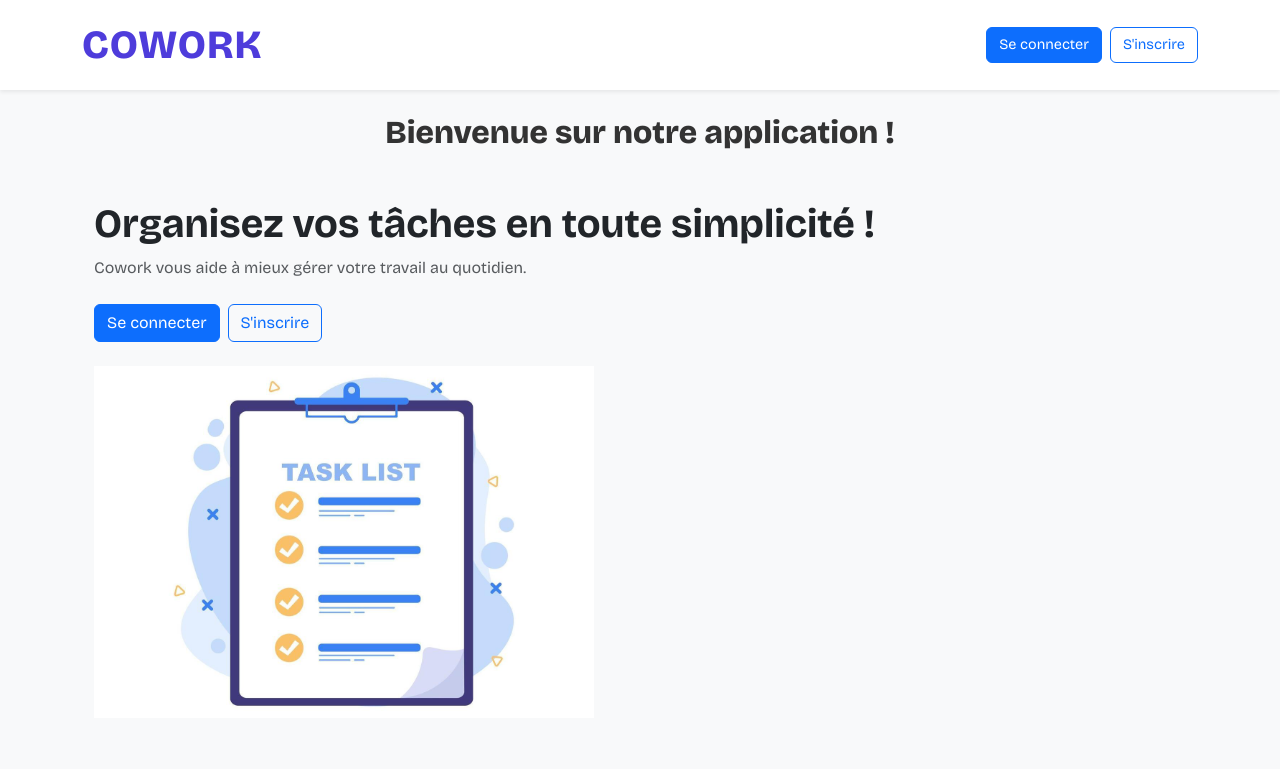
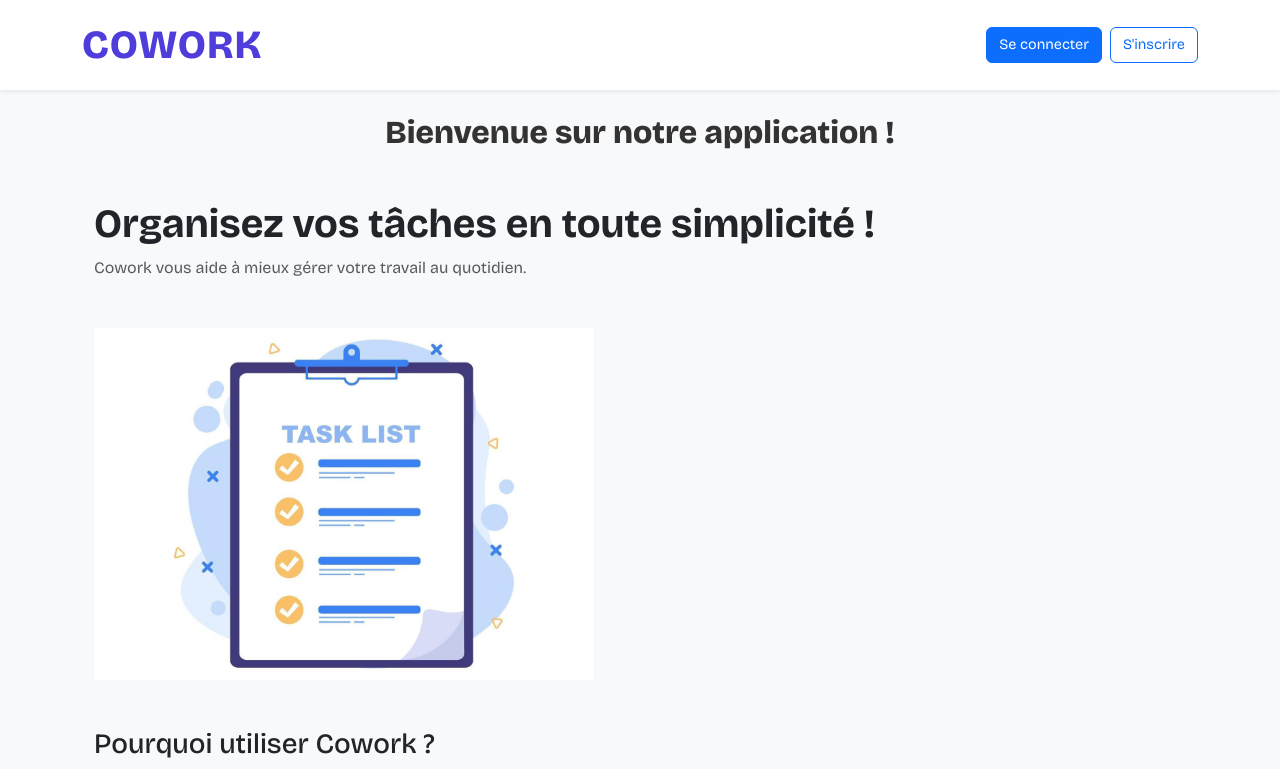
Before and after one commit to zlatan-ibrahimovic/CoWork-Frontend, an Angular app: page / in a window 1280 px wide. Shown: the top 769 px of the page. Built offline with nearby package versions, Linux system fonts and the light colour scheme.

Commit message:
ajout du composant home

```diff
--- a/src/app/home/home.component.html
+++ b/src/app/home/home.component.html
@@ -3,8 +3,6 @@
     <p class="text-muted">Cowork vous aide à mieux gérer votre travail au quotidien.</p>
 
     <div class="d-flex  mt-4">
-      <a *ngIf="!tokenExists" routerLink="/login" class="btn btn-primary me-2">Se connecter</a>
-      <a *ngIf="!tokenExists" routerLink="/signup" class="btn btn-outline-primary">S'inscrire</a>
       <a *ngIf="tokenExists" routerLink="/tasks" class="btn btn-primary me-2">Voir mes tâches</a>
       <a *ngIf="tokenExists" routerLink="/tasks/add" class="btn btn-primary">Ajouter une tâche</a>
     </div>
```
